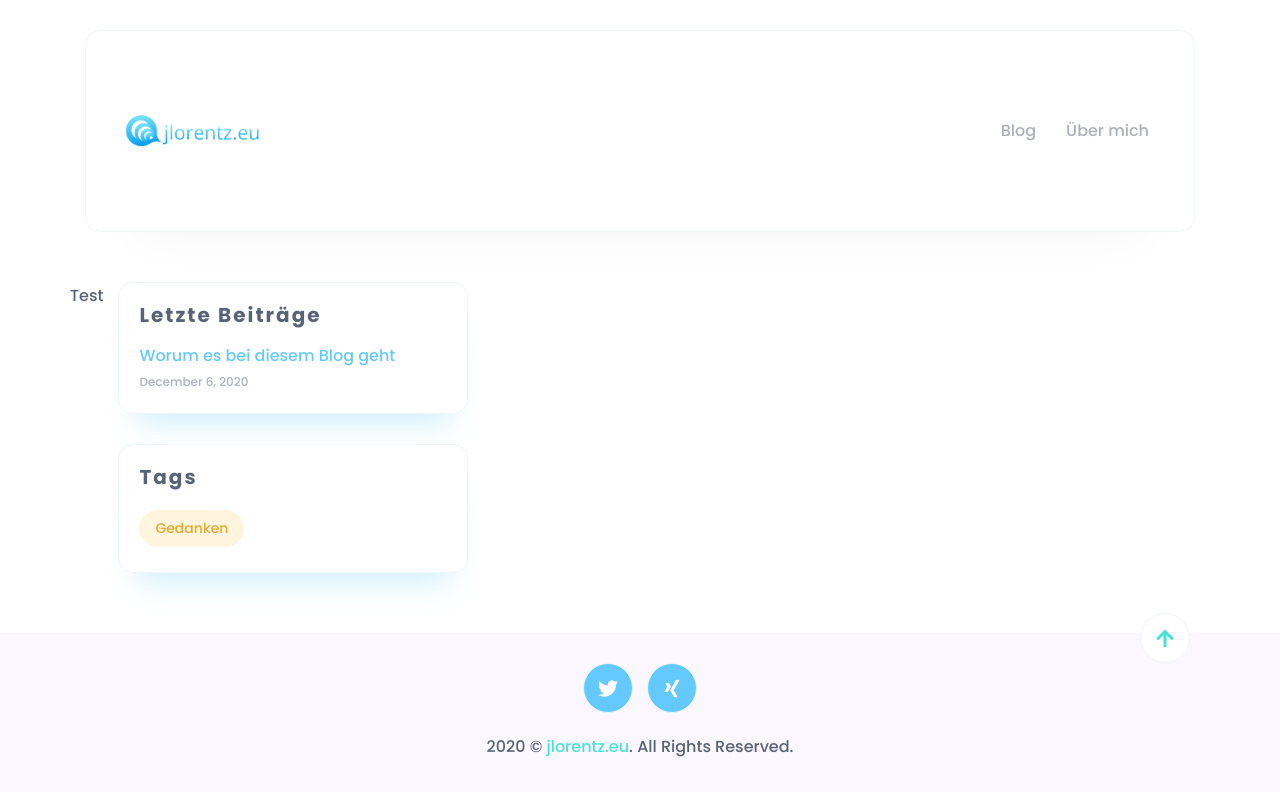
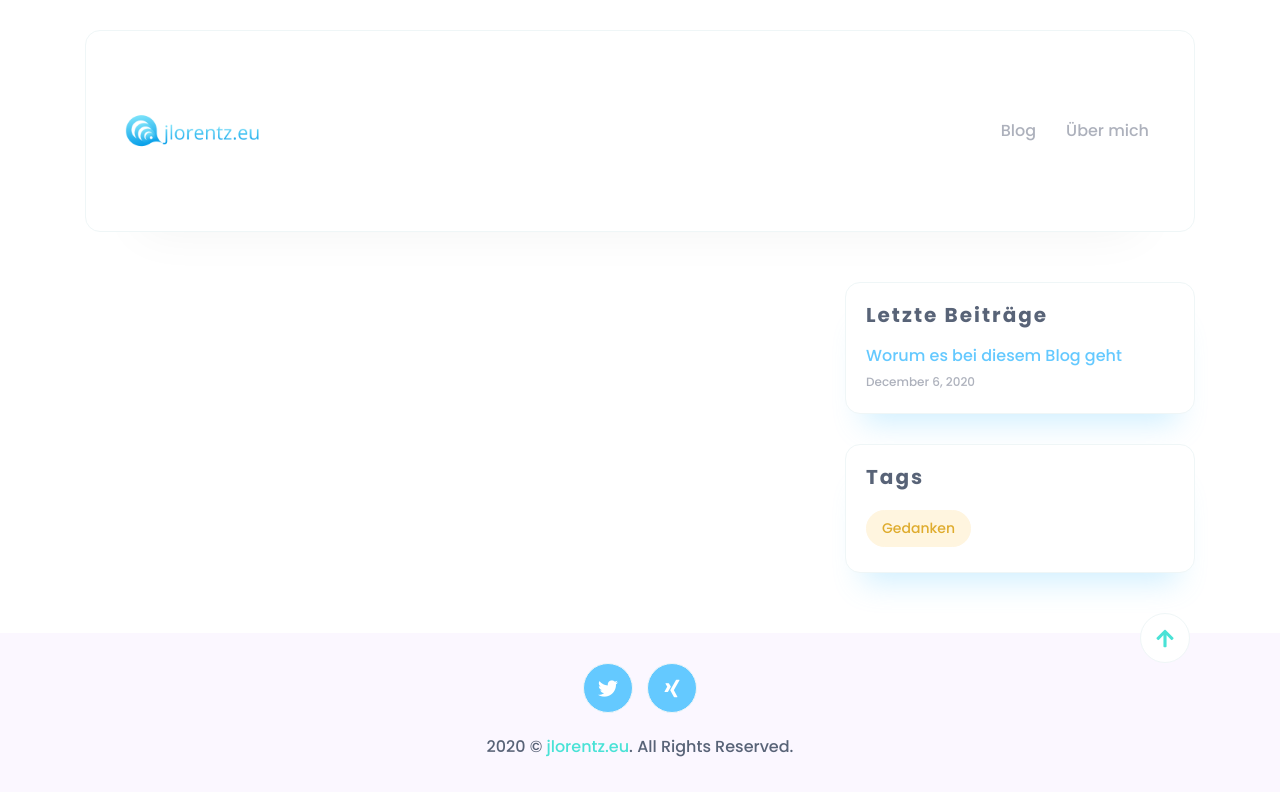
Before and after one commit to jahelo/jlorentz.eu, a Jekyll site: the page built from about.html, in a window 1280 px wide. Shown: the top 796 px of the page. Built offline with Jekyll 4.4.1, drawn with Linux system fonts in a browser that asks for light colours.

Commit message:
About Bereich

```diff
--- a/about.html
+++ b/about.html
@@ -5,7 +5,8 @@
 <div class="page-wrapper">
     <div class="container">
         <div class="row">
-            Test
+            <div class="col-lg-8">
+            </div>
 
             <div class="col-lg-4">
                 {% include sidebar.html %}
```
